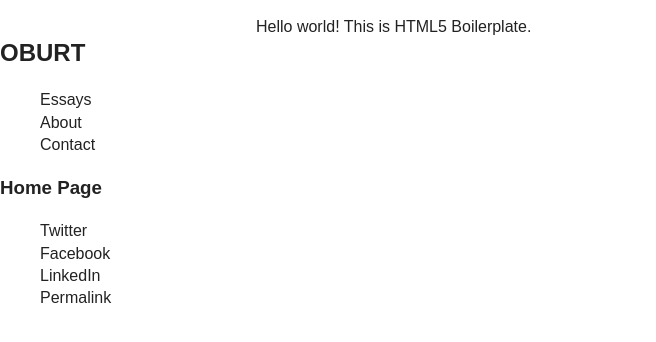
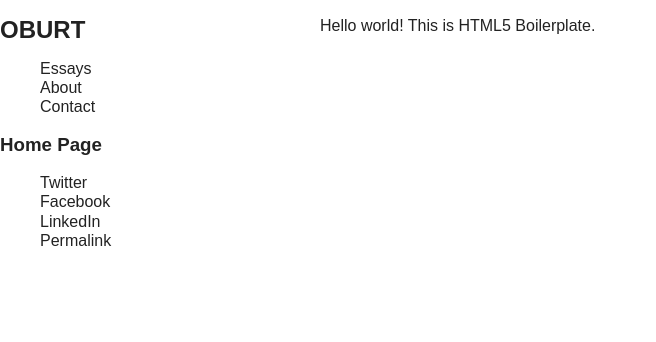
Before and after one commit to oburt/oburt.github.io, a Jekyll site: the page built from index.html, in a window 1280 px wide. Shown: the top 342 px of the page, without its empty margins (0-656 px from the left). Built offline with Jekyll 4.4.1, drawn with Linux system fonts in a browser that asks for light colours; nearby versions of some CDN libraries; Markdown is read by kramdown in place of the engine named in the settings.

Commit message:
initial post css

```diff
--- a/_layouts/default.html
+++ b/_layouts/default.html
@@ -12,14 +12,11 @@
 
         <!-- Place favicon.ico and apple-touch-icon.png in the root directory -->
 
-        <link rel="stylesheet" href="css/normalize.css">
-        <link rel="stylesheet" href="css/main.css">
-        <script src="js/vendor/modernizr-2.6.2.min.js"></script>
+        <link rel="stylesheet" href="{{site.url}}/css/normalize.css">
+        <link rel="stylesheet" href="{{site.url}}/css/main.css">
+        <script src="{{site.url}}js/vendor/modernizr-2.6.2.min.js"></script>
     </head>
     <body>
-        <!--[if lt IE 7]>
-            <p class="chromeframe">You are using an <strong>outdated</strong> browser. Please <a href="http://browsehappy.com/">upgrade your browser</a> or <a href="http://www.google.com/chromeframe/?redirect=true">activate Google Chrome Frame</a> to improve your experience.</p>
-        <![endif]-->
 	{% include nav.html %}
         <!-- Add your site or application content here -->
         <div class="content">
@@ -27,7 +24,7 @@
 	</div>
 
         <script src="//ajax.googleapis.com/ajax/libs/jquery/1.10.1/jquery.min.js"></script>
-        <script>window.jQuery || document.write('<script src="js/vendor/jquery-1.10.1.min.js"><\/script>')</script>
+        <script>window.jQuery || document.write('<script src="{{site.url}}/js/vendor/jquery-1.10.1.min.js"><\/script>')</script>
         <script src="js/plugins.js"></script>
         <script src="js/main.js"></script>
 
--- a/css/main.css
+++ b/css/main.css
@@ -22,8 +22,8 @@
 }
 
 body {
-    font-size: 1em;
-    line-height: 1.4;
+    font-size: 100%;
+    line-height: 1.2em;
 }
 
 /*
@@ -97,18 +97,28 @@
    ========================================================================== */
 
 .nav {
-	width: 20vw;
+	width: 20rem;
 	height: 100vh;
 	position: fixed;
+	top: 0;
+	left: 0;
 }
 
 .content {
-	margin-left: 20vw;
+	margin-left: 20rem;
+	width: 70rem;
 }
 
+.content p {
+	width: 60rem;
+}
 
-
-
+.content aside {
+	width: 10rem;
+	float: right;
+	font-size: 0.7rem;
+	line-height: 0.8rem;
+}
 
 
 
--- a/index.html
+++ b/index.html
@@ -4,3 +4,7 @@
 ---
 
 <p>Hello world! This is HTML5 Boilerplate.</p>
+
+{% for post in site.posts %}
+	<a href="{{post.url | replace_first:'/',''}}">{{post.title}}</a>
+{% endfor %}
```
